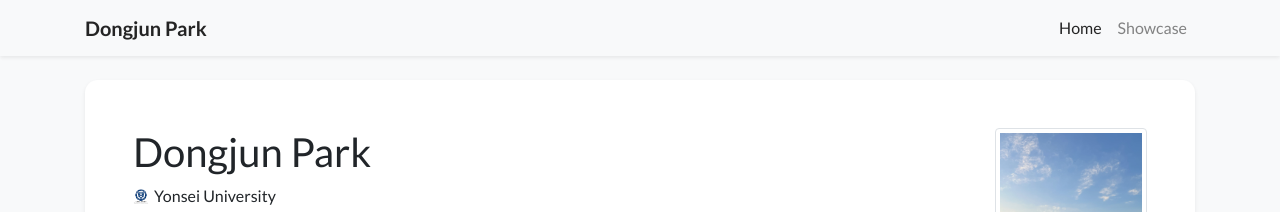
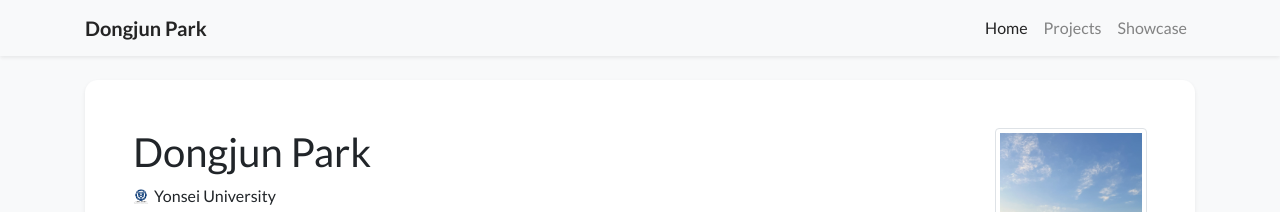
Before and after one commit to 2022148094/2022148094.github.io, a Jekyll site: the page built from index.html, in a window 1280 px wide. Shown: the top 212 px of the page. Built offline with Jekyll 4.4.1, drawn with Linux system fonts in a browser that asks for light colours; nearby versions of some CDN libraries; a style sheet for code colours, icons or effects is not loaded.

Commit message:
Update navigation.yml

```diff
--- a/_data/navigation.yml
+++ b/_data/navigation.yml
@@ -3,7 +3,7 @@ pages:
 #       For example, the `navbar_title` field in `showcase.html` is "Showcase" and the `name` field here should also be "Showcase"
 - name: Home
   url: /
-#- name: Publications
-#  url: /publications
+- name: Projects
+  url: /publications
 - name: Showcase
   url: /showcase
```
